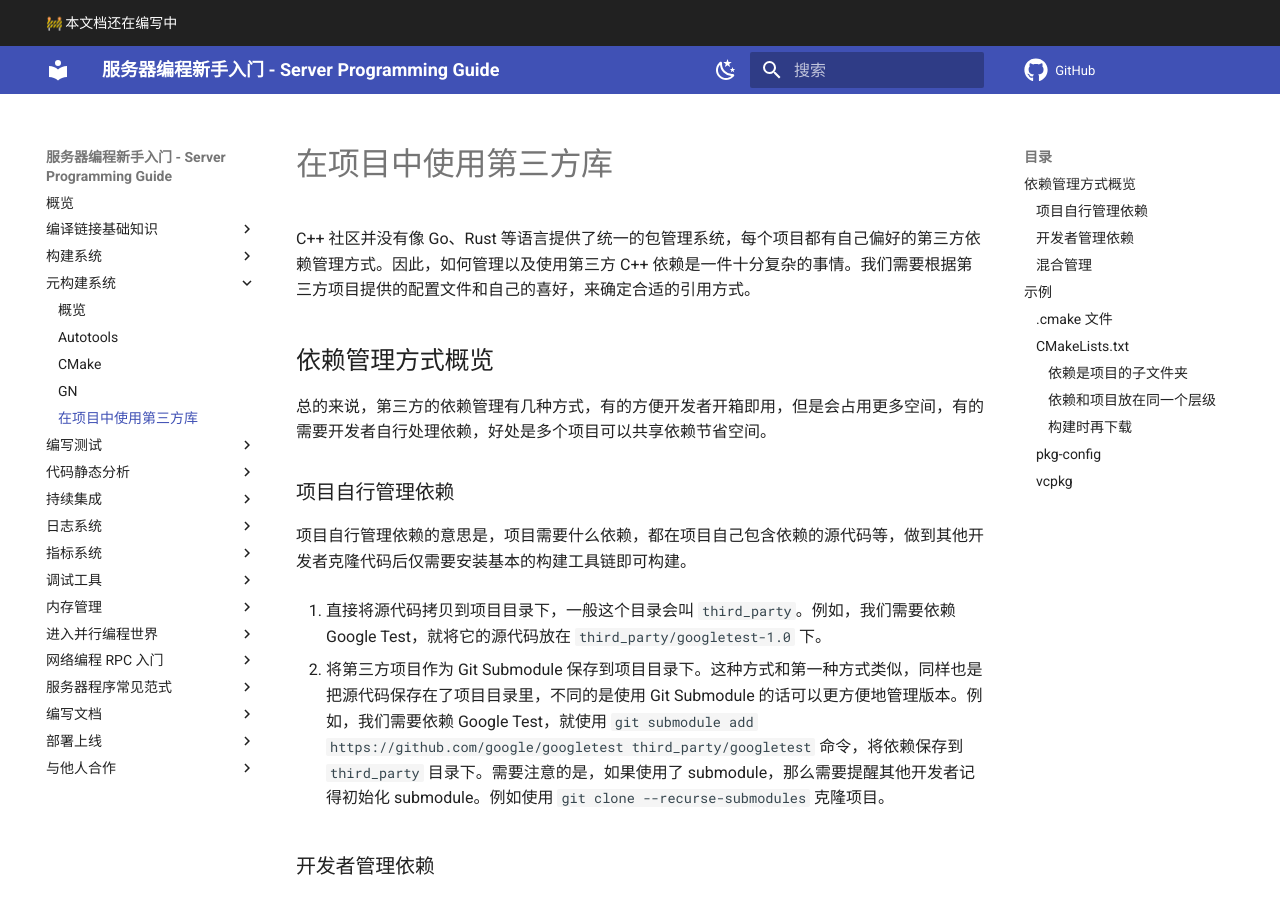
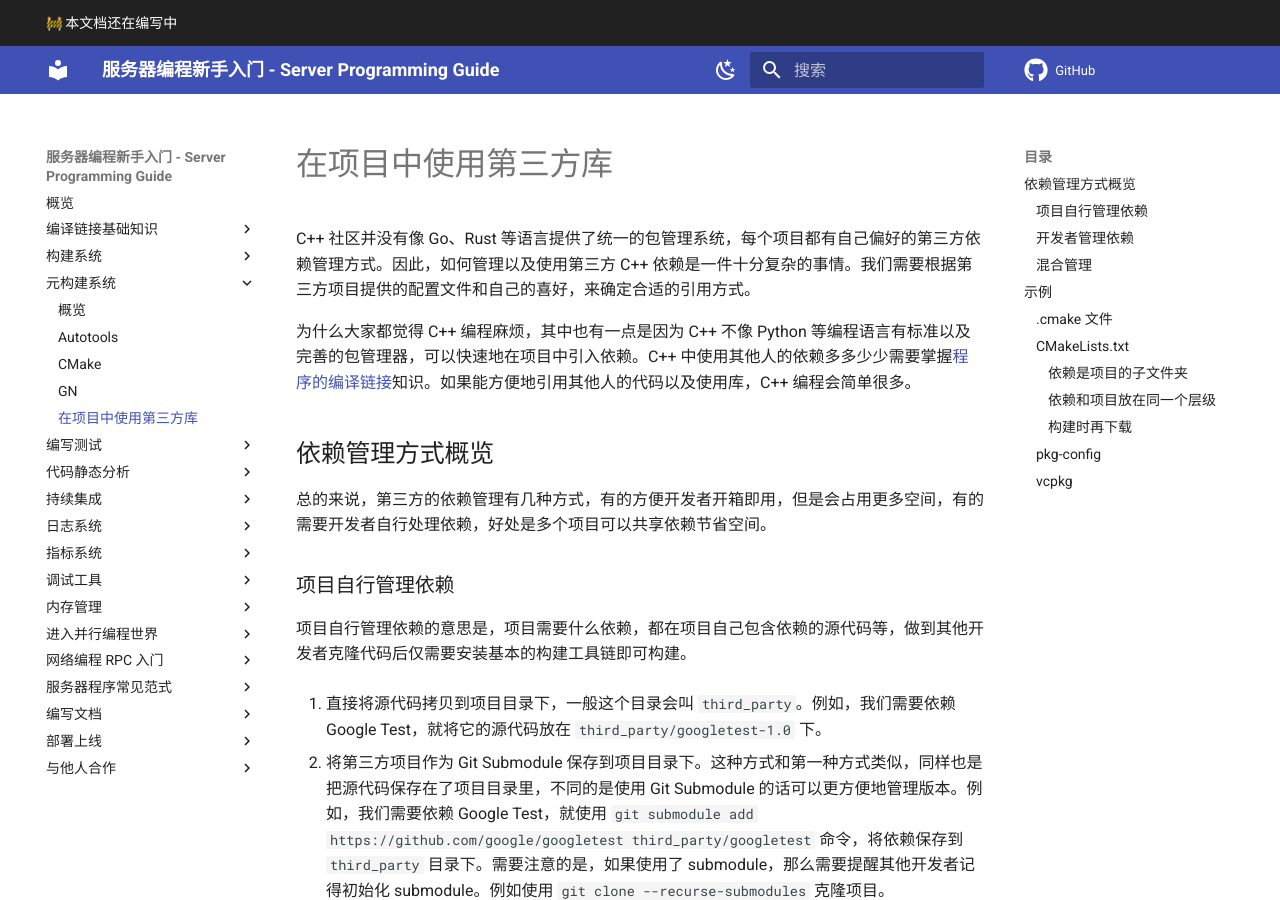
Before and after one commit to howardlau1999/server-programming-guide, an MkDocs documentation site: the page built from docs/meta-build-system/third-party-library.md, in a window 1280 px wide and 900 px high. Built offline with MkDocs 1.6.1 and Material for MkDocs 9.7.7, drawn with Linux system fonts in a browser that asks for light colours; emoji names are drawn with the system emoji font; comment, search, counter and statistics services are not loaded.

Commit message:
third party

```diff
--- a/docs/meta-build-system/third-party-library.md
+++ b/docs/meta-build-system/third-party-library.md
@@ -1,6 +1,8 @@
 # 在项目中使用第三方库
 
 C++ 社区并没有像 Go、Rust 等语言提供了统一的包管理系统，每个项目都有自己偏好的第三方依赖管理方式。因此，如何管理以及使用第三方 C++ 依赖是一件十分复杂的事情。我们需要根据第三方项目提供的配置文件和自己的喜好，来确定合适的引用方式。
+
+为什么大家都觉得 C++ 编程麻烦，其中也有一点是因为 C++ 不像 Python 等编程语言有标准以及完善的包管理器，可以快速地在项目中引入依赖。C++ 中使用其他人的依赖多多少少需要掌握[程序的编译链接](../basics/procedure.md)知识。如果能方便地引用其他人的代码以及使用库，C++ 编程会简单很多。
 
 ## 依赖管理方式概览
 
```
